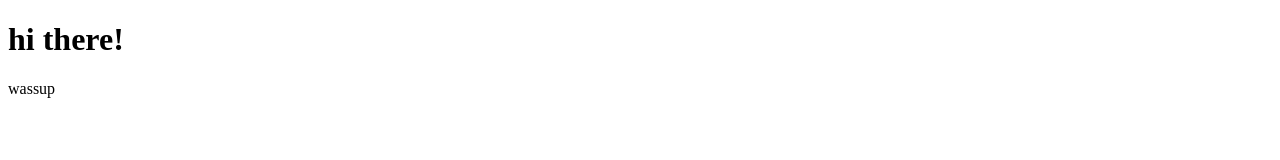
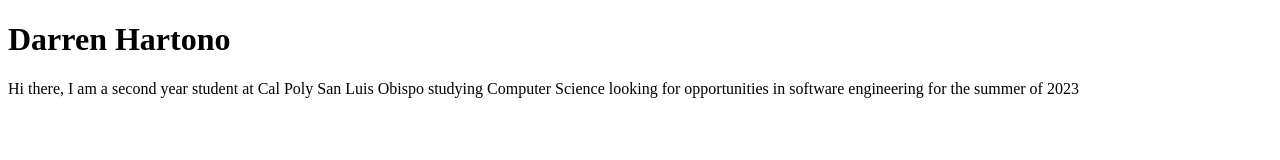
Before and after one commit to ddharton/ddharton.github.io, a plain HTML site: page index.html in a window 1280 px wide. Drawn offline with Linux system fonts and the light colour scheme.

Commit message:
added mission statment

```diff
--- a/index.html
+++ b/index.html
@@ -5,8 +5,8 @@
         <title>Darren Hartono</title>
     </head>
     <body>
-        <h1> hi there! </h1>
-        <p>wassup</p>
+        <h1>Darren Hartono</h1>
+        <div>Hi there, I am a second year student at Cal Poly San Luis Obispo studying Computer Science looking for opportunities in software engineering for the summer of 2023</div>
     </body>
 
 
```
